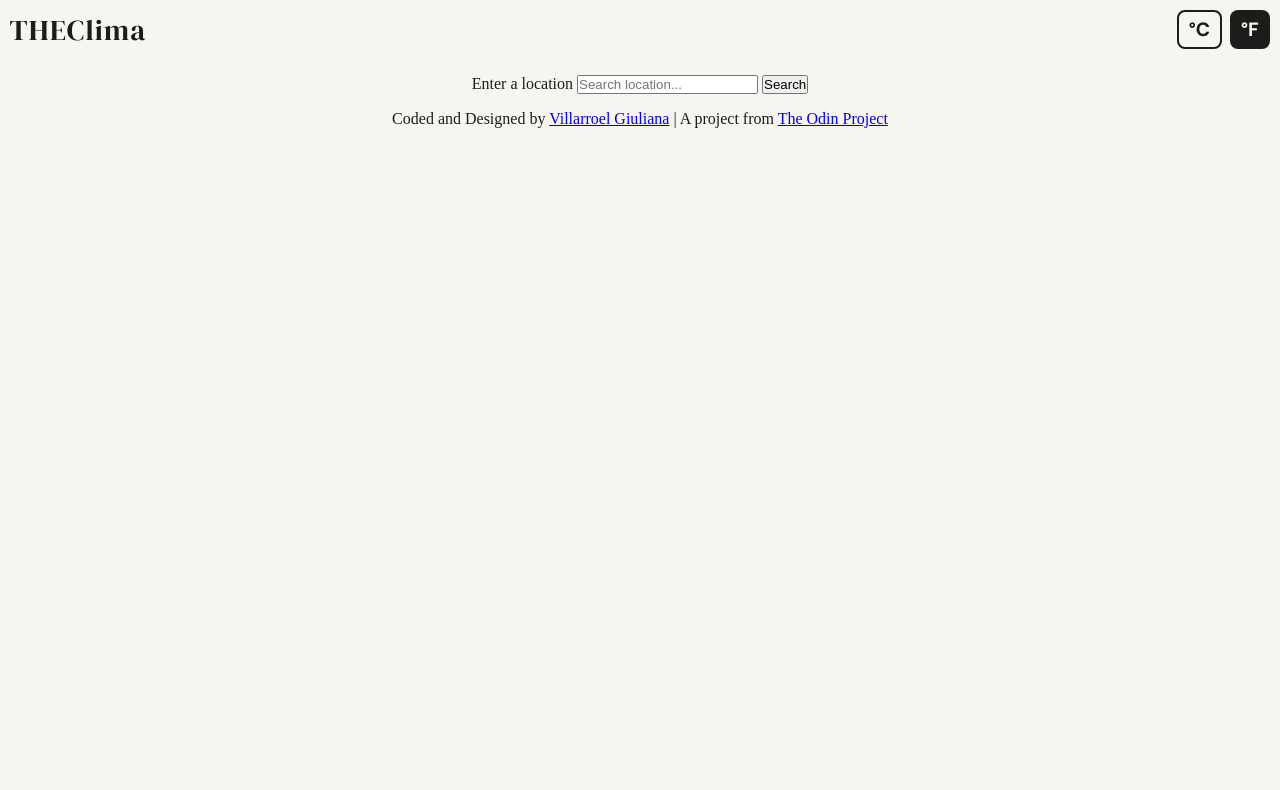
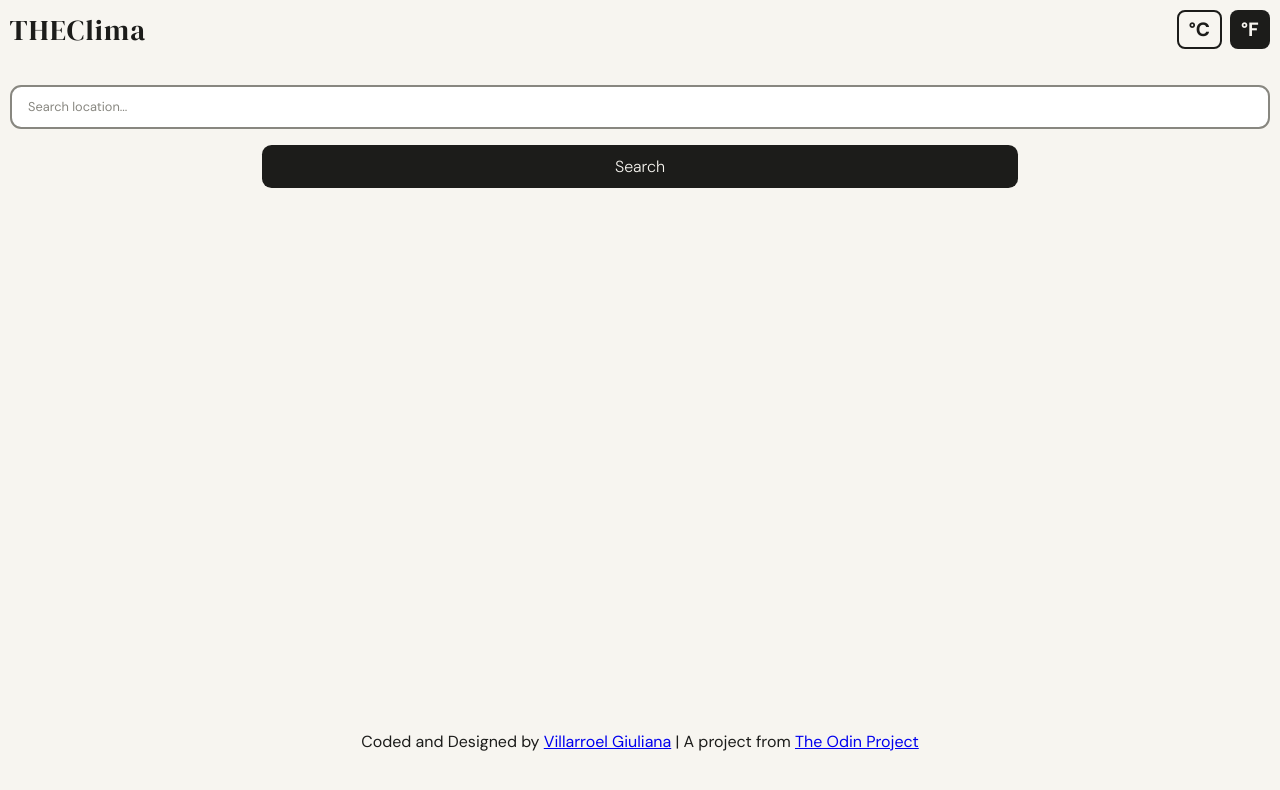
Before and after one commit to gvillarroel-dev/weather-app, a website built with webpack: page src/index.html in a window 1280 px wide. Built offline with nearby package versions, Linux system fonts and the light colour scheme; no server answers.

Commit message:
feat: add content, form section and form styles

```diff
--- a/src/styles/main.css
+++ b/src/styles/main.css
@@ -18,6 +18,7 @@
 	margin: 0;
 	padding: 0;
 	box-sizing: border-box;
+	font-family: var(--font-body);
 }
 
 body {
@@ -99,3 +100,76 @@ body.theme-night {
 	color: var(--color-text);
 	border: 2px solid var(--color-text);
 }
+
+/* ====================== CONTENT ====================== */
+.app__content {
+	width: 100%;
+	min-height: 80vh;
+	display: flex;
+	flex-direction: column;
+	align-items: center;
+}
+
+/* ====================== FORM ====================== */
+.app__form-section {
+	width: 100%;
+	padding: 10px;
+}
+
+.app__form {
+	display: flex;
+	flex-direction: column;
+	justify-content: center;
+	align-items: center;
+}
+
+.app__form-label {
+	position: absolute;
+	width: 1px;
+	height: 1px;
+	overflow: hidden;
+	clip: rect(0, 0, 0, 0);
+	white-space: nowrap;
+}
+
+.app__form-input {
+	width: 100%;
+	padding: 0.7rem 1rem;
+	margin-bottom: 1rem;
+
+	border-radius: 0.7rem;
+	border: 2px solid var(--color-muted);
+	color: var(--color-text);
+	font-family: var(--font-body);
+}
+
+.app__form-input:focus {
+	outline: none;
+	border-color: var(--color-accent);
+}
+
+.app__form-input::placeholder {
+	color: var(--color-muted);
+	font-size: 0.8rem;
+	font-weight: 400;
+}
+
+.app__form-btn {
+	width: 60%;
+	padding: 0.7rem 0.4rem;
+
+	border: none;
+	border-radius: 0.6rem;
+	background: var(--color-text);
+	color: var(--color-bg);
+	font-size: clamp(0.8rem, 2vw + 0.2rem, 1rem);
+	font-weight: 300;
+	font-family: var(--font-body);
+
+	cursor: pointer;
+	transition: var(--transition-base);
+}
+
+.app__form-btn:hover {
+	background: var(--color-accent);
+}
```
